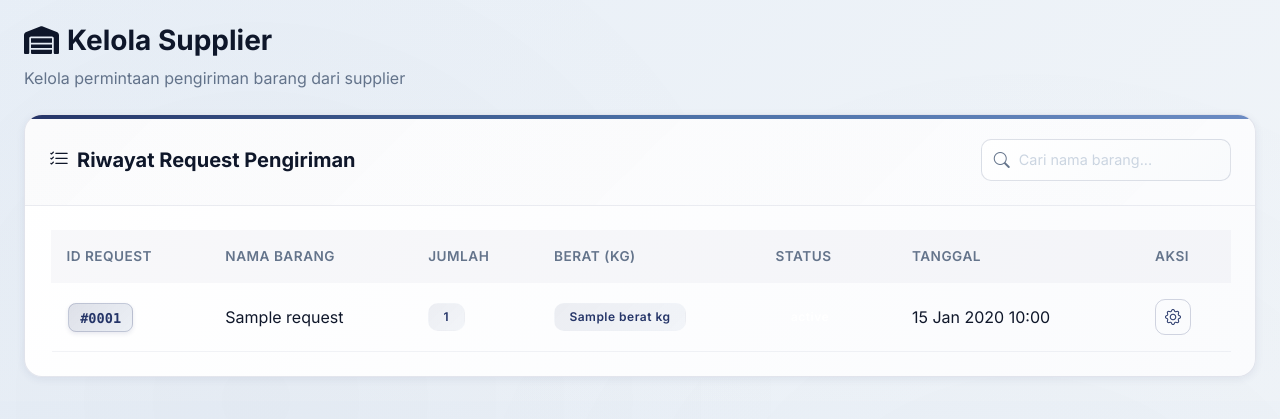
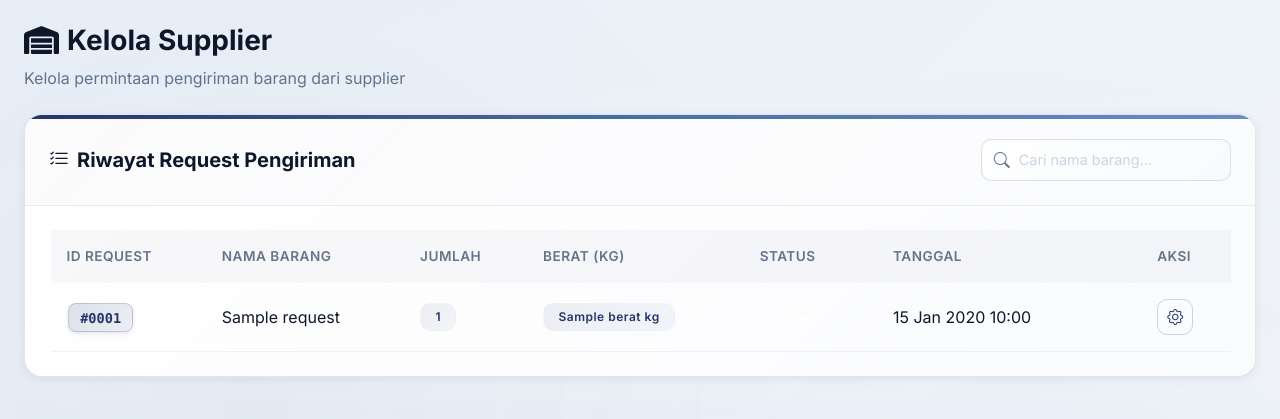
Before and after one commit to Lueeskie/Manajemen-Logistik-UKOM, a PHP site: template app/views/supplier/dashboard.php in a window 1280 px wide. Shown: the top 419 px of the page. Run offline with PHP 8.4, Linux system fonts and the light colour scheme; the visitor is signed in with stand-in values (Sample User, id 1); the template is opened without the code that fills it: most values are stand-ins (such as "Sample title", 1, 10 or a date in 2020); some libraries are stand-ins or nearby versions.

Commit message:
Mengubah ukuran column tanggal

```diff
--- a/app/views/supplier/dashboard.php
+++ b/app/views/supplier/dashboard.php
@@ -120,7 +120,7 @@ unset($_SESSION['flash_success'], $_SESSION['flash_error']);
                                                         <?= $status ?>
                                                     </span>
                                                 </td>
-                                                <td style="min-width: 180px;"><?= date('d M Y H:i', strtotime($r['created_at'])) ?></td>
+                                                <td style="min-width: 200px;"><?= date('d M Y H:i', strtotime($r['created_at'])) ?></td>
                                                 <td>
                                                     <div class="dropdown">
                                                         <button class="btn btn-sm btn-action" type="button" data-bs-toggle="dropdown" aria-expanded="false">
```
Also changed, not shown: public/css/pengguna-tambah.css (+0 -7 lines).
